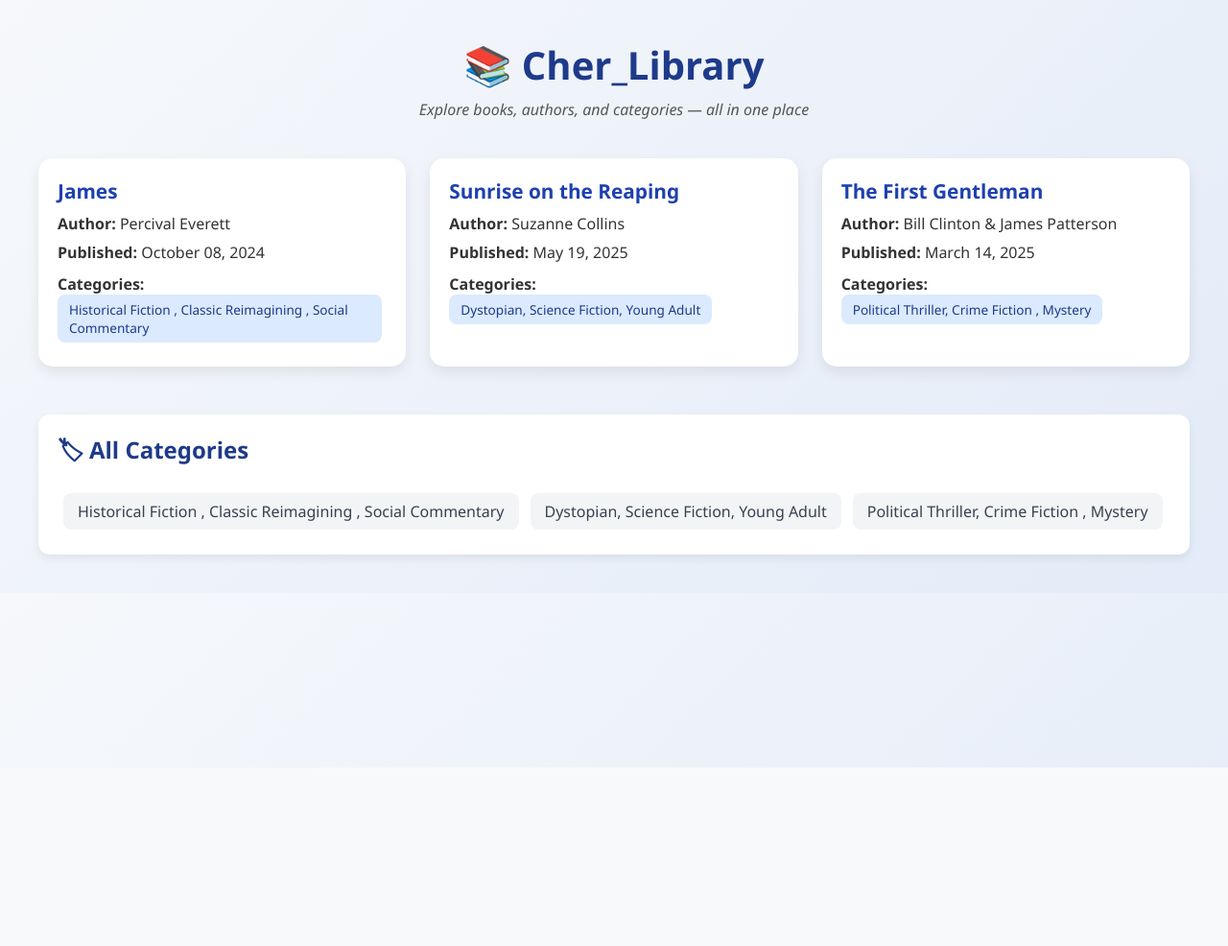
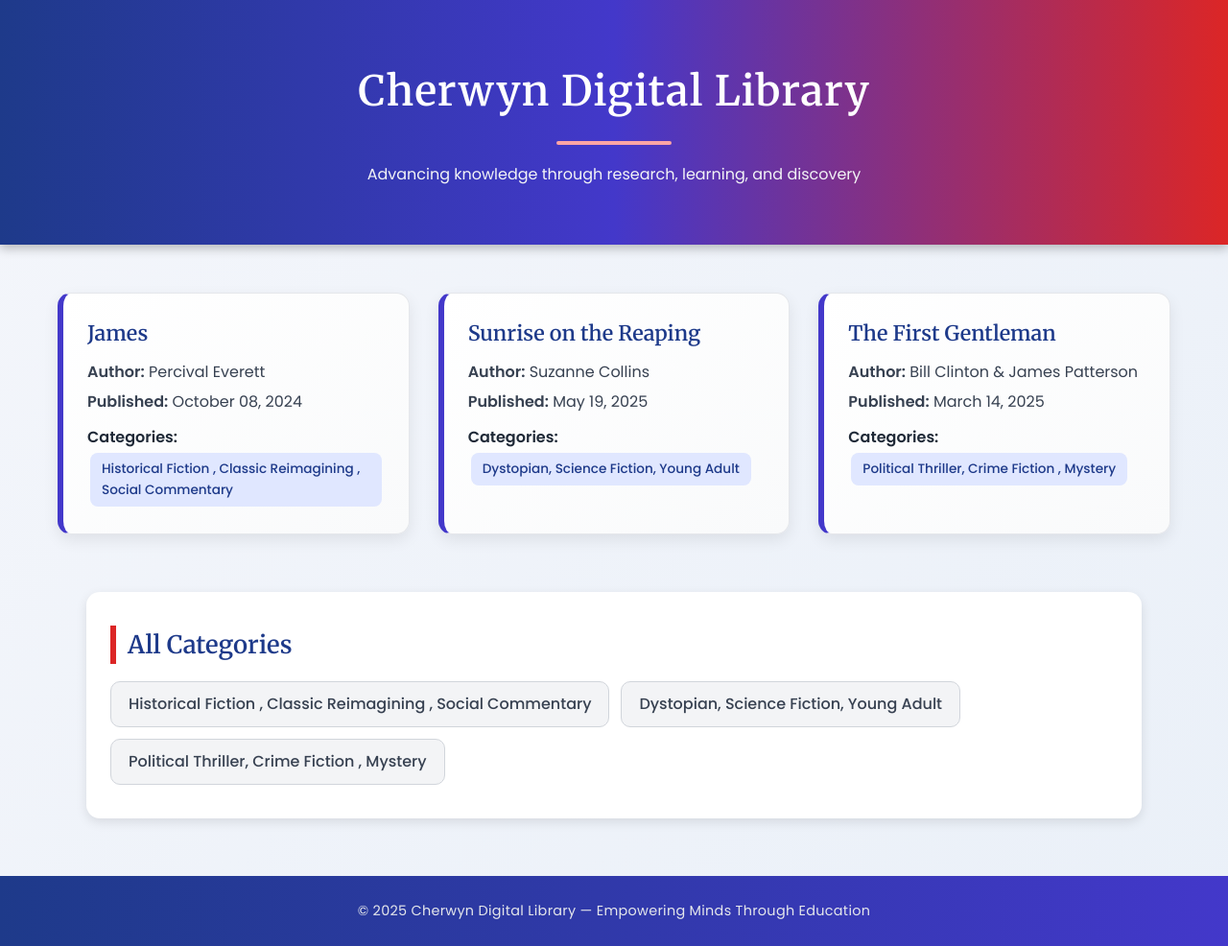
Before and after one commit to cher-wyn23/IT373_Assignmnet4, a Django app: page / in a window 1280 px wide. Shown: the whole page at 96% size. Before the commit the page ends 800 px from the top, so only its background shows below. Run offline with Django 5.2, Linux system fonts and the light colour scheme; data comes from the database, SQL or seed files in the repository.

Commit message:
first commit

```diff
--- a/pages/templates/pages/home.html
+++ b/pages/templates/pages/home.html
@@ -1,10 +1,16 @@
+{% load static %}
 <!DOCTYPE html>
 <html lang="en">
 <head>
     <meta charset="UTF-8">
-    <title>Cherwyn — Digital Library</title>
+    <meta name="viewport" content="width=device-width, initial-scale=1.0">
+    <title>Cherwyn Digital Library</title>
+    <link rel="icon" type="image/x-icon" href="{% static 'pages/favicon.ico' %}">
+
+
+    <link href="https://fonts.googleapis.com/css2?family=Merriweather:wght@600&family=Poppins:wght@400;500;600&display=swap" rel="stylesheet">
+
     <style>
-
         * {
             margin: 0;
             padding: 0;
@@ -12,118 +18,186 @@
         }
 
         body {
-            font-family: 'Segoe UI', Tahoma, Geneva, Verdana, sans-serif;
-            background: linear-gradient(135deg, #f6f8fb, #e3ebf8);
-            color: #333;
-            padding: 40px;
+            font-family: 'Poppins', sans-serif;
+            background: linear-gradient(135deg, #f4f6fb, #eaf0f8);
+            color: #1f2937;
+            line-height: 1.6;
         }
 
-        /* 🌟 Header */
         header {
+            background: linear-gradient(90deg, #1e3a8a, #4338ca, #dc2626);
+            color: white;
             text-align: center;
-            margin-bottom: 40px;
+            padding: 60px 20px;
+            box-shadow: 0 4px 10px rgba(0, 0, 0, 0.25);
         }
 
         header h1 {
-            font-size: 2.5rem;
-            color: #1e3a8a;
+            font-family: 'Merriweather', serif;
+            font-size: 2.7rem;
+            letter-spacing: 1px;
+            font-weight: 600;
         }
 
         header p {
-            color: #555;
-            margin-top: 8px;
-            font-style: italic;
+            font-size: 1rem;
+            margin-top: 12px;
+            color: #f3f4f6;
         }
 
-        /* 📖 Book Section */
+        .divider {
+            width: 120px;
+            height: 4px;
+            background: #fca5a5;
+            margin: 18px auto;
+            border-radius: 3px;
+        }
+
         .book-list {
             display: grid;
-            grid-template-columns: repeat(auto-fit, minmax(280px, 1fr));
-            gap: 25px;
-            margin-top: 30px;
+            grid-template-columns: repeat(auto-fit, minmax(310px, 1fr));
+            gap: 30px;
+            margin: 50px auto;
+            max-width: 1200px;
+            padding: 0 20px;
         }
 
         .book {
-            background: white;
-            padding: 20px;
-            border-radius: 15px;
-            box-shadow: 0 6px 14px rgba(0, 0, 0, 0.08);
-            transition: all 0.3s ease-in-out;
+            background: linear-gradient(145deg, #ffffff, #f9fafb);
+            border: 1px solid #e5e7eb;
+            border-left: 6px solid #4338ca;
+            padding: 25px;
+            border-radius: 14px;
+            box-shadow: 0 6px 16px rgba(0, 0, 0, 0.08);
+            transition: all 0.35s ease;
         }
 
         .book:hover {
-            transform: translateY(-5px);
-            box-shadow: 0 8px 20px rgba(0, 0, 0, 0.12);
+            transform: translateY(-6px);
+            box-shadow: 0 10px 24px rgba(0, 0, 0, 0.15);
         }
 
         .book h2 {
-            color: #1e40af;
-            font-size: 1.3rem;
-            margin-bottom: 8px;
+            color: #1e3a8a;
+            font-family: 'Merriweather', serif;
+            font-size: 1.35rem;
+            margin-bottom: 10px;
         }
 
         .book p {
-            margin: 6px 0;
-            line-height: 1.5;
+            margin: 5px 0;
+            color: #374151;
         }
 
         .categories {
-            margin-top: 10px;
+            margin-top: 12px;
         }
 
         .category {
             display: inline-block;
-            background: #dbeafe;
+            background: #e0e7ff;
             color: #1e3a8a;
             padding: 6px 12px;
             border-radius: 8px;
             font-size: 0.85rem;
-            margin-right: 5px;
-            margin-bottom: 5px;
+            font-weight: 500;
+            margin: 3px;
         }
 
         .category-section {
-            margin-top: 50px;
+            margin: 60px auto;
             background: white;
-            padding: 20px;
-            border-radius: 12px;
-            box-shadow: 0 4px 10px rgba(0, 0, 0, 0.07);
+            padding: 35px 25px;
+            border-radius: 14px;
+            max-width: 1100px;
+            box-shadow: 0 4px 12px rgba(0, 0, 0, 0.1);
         }
 
         .category-section h2 {
+            font-family: 'Merriweather', serif;
             color: #1e3a8a;
-            font-size: 1.5rem;
-            margin-bottom: 15px;
+            font-size: 1.6rem;
+            font-weight: 600;
+            margin-bottom: 18px;
+            border-left: 6px solid #dc2626;
+            padding-left: 12px;
         }
 
         ul.category-list {
-            list-style-type: none;
+            list-style: none;
             display: flex;
             flex-wrap: wrap;
+            gap: 12px;
         }
 
         ul.category-list li {
             background: #f3f4f6;
-            padding: 8px 15px;
-            margin: 6px;
-            border-radius: 8px;
+            padding: 10px 18px;
+            border-radius: 10px;
             color: #374151;
             font-weight: 500;
-            transition: background 0.3s;
+            border: 1px solid #d1d5db;
+            transition: all 0.3s ease;
         }
 
         ul.category-list li:hover {
-            background: #dbeafe;
-            color: #1e3a8a;
+            background: linear-gradient(90deg, #1e3a8a, #4338ca);
+            color: white;
+            border-color: #1e3a8a;
         }
 
-        /* 📱 Responsive */
-        @media (max-width: 600px) {
+
+        footer {
+            text-align: center;
+            background: linear-gradient(90deg, #1e3a8a, #4338ca);
+            color: #e5e7eb;
+            padding: 25px;
+            margin-top: 60px;
+            font-size: 0.9rem;
+            letter-spacing: 0.3px;
+        }
+
+        @media (max-width: 768px) {
             header h1 {
                 font-size: 2rem;
             }
-            .book {
-                padding: 15px;
+
+            header p {
+                font-size: 0.9rem;
+            }
+
+            .book-list {
+                grid-template-columns: 1fr;
+                padding: 0 15px;
+            }
+
+            .category-section {
+                margin: 40px 10px;
+                padding: 25px;
+            }
+
+            ul.category-list {
+                flex-direction: column;
+                gap: 8px;
+            }
+
+            ul.category-list li {
+                width: 100%;
+                text-align: center;
+            }
+        }
+
+        @media (max-width: 480px) {
+            header h1 {
+                font-size: 1.7rem;
+            }
+
+            .book h2 {
+                font-size: 1.1rem;
+            }
+
+            .category-section h2 {
+                font-size: 1.3rem;
             }
         }
     </style>
@@ -131,12 +205,13 @@
 <body>
 
 <header>
-    <h1>📚 Cher_Library</h1>
-    <p>Explore books, authors, and categories — all in one place</p>
+    <h1>Cherwyn Digital Library</h1>
+    <div class="divider"></div>
+    <p>Advancing knowledge through research, learning, and discovery</p>
 </header>
 
-<section>
-    <div class="book-list">
+<main>
+    <section class="book-list">
         {% for book in books %}
             <div class="book">
                 <h2>{{ book.title }}</h2>
@@ -152,13 +227,12 @@
                 </div>
             </div>
         {% empty %}
-            <p>No books available.</p>
+            <p style="text-align:center; font-weight:500;">No books available.</p>
         {% endfor %}
-    </div>
     </section>
 
     <section class="category-section">
-    <h2>🏷 All Categories</h2>
+        <h2>All Categories</h2>
         <ul class="category-list">
             {% for category in categories %}
                 <li>{{ category.name }}</li>
@@ -167,6 +241,11 @@
             {% endfor %}
         </ul>
     </section>
+</main>
+
+<footer>
+    © 2025 Cherwyn Digital Library — Empowering Minds Through Education
+</footer>
 
 </body>
 </html>
```
Lines whose indentation alone changed are shown as unchanged.
